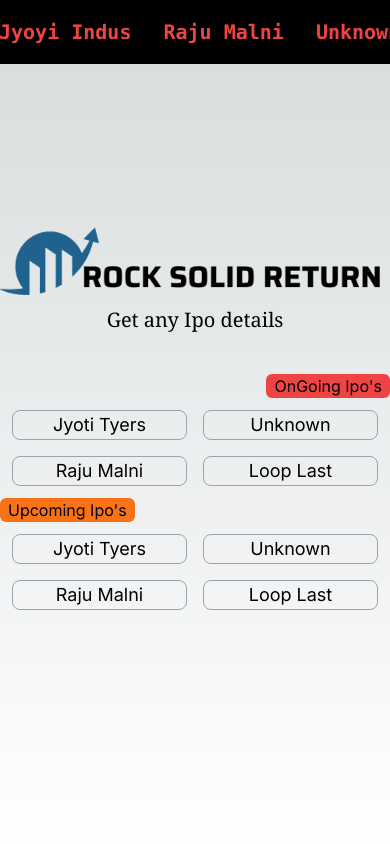
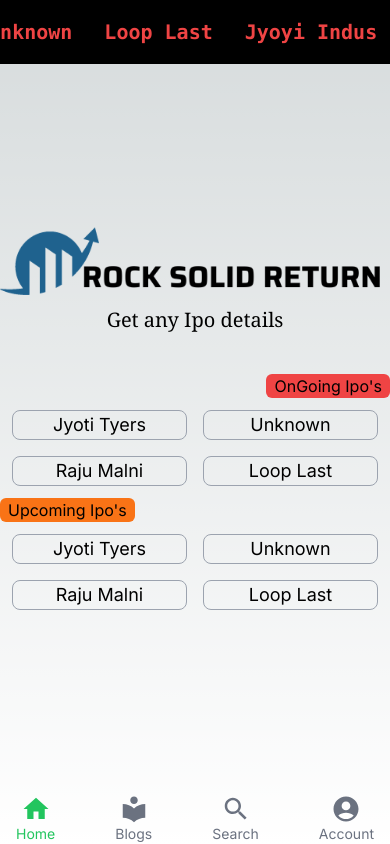
Before and after one commit to 07jhashubham/ipo, a Next.js app: page / in a window 390 px wide. Built offline with nearby package versions, Linux system fonts and the light colour scheme.

Commit message:
mobile nav

```diff
--- /dev/null
+++ b/app/DeskNav.tsx
@@ -0,0 +1,13 @@
+import Link from "next/link"
+export default function DeskNav() {
+    return (
+      <div>
+        <div className=" w-full h-4 flex justify-between items-center">
+          <div>
+            <Link href={"/"}>Home</Link>
+
+          </div>
+        </div>
+      </div>
+    );
+}
--- /dev/null
+++ b/app/MobileNav.tsx
@@ -0,0 +1,63 @@
+import { useState } from "react";
+import HomeIcon from "@mui/icons-material/Home";
+import LocalLibraryIcon from "@mui/icons-material/LocalLibrary";
+import SearchIcon from "@mui/icons-material/Search";
+import AccountCircleIcon from "@mui/icons-material/AccountCircle";
+import Link from "next/link";
+
+export default function MobileNav() {
+  const [value, setValue] = useState(0);
+
+  function handleClick(x: number) {
+    setValue(x);
+  }
+
+  return (
+    <div className="w-full fixed bottom-0 left-0 z-10 flex flex-row justify-between px-4 text-sm">
+      <Link href={"/"} passHref>
+        <div
+          className={`flex flex-col items-center ${
+            value === 0 ? "text-green-500" : "text-gray-500"
+          }`}
+          onClick={() => handleClick(0)}
+        >
+          <HomeIcon style={{ fontSize: 30 }} />
+          Home
+        </div>
+      </Link>
+      <Link href={"/blogs"} passHref>
+        <div
+          className={`flex flex-col items-center ${
+            value === 1 ? "text-green-500" : "text-gray-500"
+          }`}
+          onClick={() => handleClick(1)}
+        >
+          <LocalLibraryIcon style={{ fontSize: 30 }} />
+          Blogs
+        </div>
+      </Link>
+      <Link href={"/search"} passHref>
+        <div
+          className={`flex flex-col items-center ${
+            value === 2 ? "text-green-500" : "text-gray-500"
+          }`}
+          onClick={() => handleClick(2)}
+        >
+          <SearchIcon style={{ fontSize: 30 }} />
+          Search
+        </div>
+      </Link>
+      <Link href={"/account"} passHref>
+        <div
+          className={`flex flex-col items-center ${
+            value === 3 ? "text-green-500" : "text-gray-500"
+          }`}
+          onClick={() => handleClick(3)}
+        >
+          <AccountCircleIcon style={{ fontSize: 30 }} />
+          Account
+        </div>
+      </Link>
+    </div>
+  );
+}
--- a/app/page.tsx
+++ b/app/page.tsx
@@ -5,11 +5,13 @@ import Link from "next/link";
 import logo from "@/public/Logo.png";
 import { useState, useEffect } from "react";
 import Marquee from "react-fast-marquee";
+import MobileNav from "./MobileNav";
+import DeskNav from "./DeskNav";
 
 export default function Home() {
   const [backGround, setBackGround] = useState("bg-green-500");
   const [secBackGroud, setSecBackGround] = useState("bg-blue-500");
-  const [textClor, setTextColor] = useState("text-red-500")
+  const [textClor, setTextColor] = useState("text-red-500");
   useEffect(() => {
     let interval = setInterval(() => {
       setBackGround((x) =>
@@ -23,13 +25,13 @@ export default function Home() {
     }, 1000);
     let interval3 = setInterval(() => {
       setTextColor((x) => {
-        return (x === "text-red-500" ? "text-green-500" : "text-red-500")
-      })
+        return x === "text-red-500" ? "text-green-500" : "text-red-500";
+      });
     }, 500);
     return () => {
       clearInterval(interval);
       clearInterval(interval2);
-      clearInterval(interval3)
+      clearInterval(interval3);
     };
   }, []);
 
@@ -49,7 +51,7 @@ export default function Home() {
         </div>
       </Marquee>
 
-      <div className="flex flex-col h-screen items-center justify-center -mt-16">
+      <div className="flex flex-col h-screen items-center justify-center -mt-16 relative">
         <Image alt="sfs" src={logo} className="" />
         <p className=" text-xl font-medium font-serif text-center mb-10">
           Get any Ipo details
@@ -101,6 +103,9 @@ export default function Home() {
           </div>
         </div>
       </div>
+      <div className="md:hidden">
+        <MobileNav />
+      </div>
     </main>
   );
 }
--- a/package.json
+++ b/package.json
@@ -9,6 +9,10 @@
     "lint": "next lint"
   },
   "dependencies": {
+    "@emotion/react": "^11.11.3",
+    "@emotion/styled": "^11.11.0",
+    "@mui/icons-material": "^5.14.5",
+    "@mui/material": "^5.15.5",
     "next": "14.0.4",
     "react": "^18",
     "react-dom": "^18",
```
Also changed, not shown: 1 other file (tests, documents, lock files or other folders).
